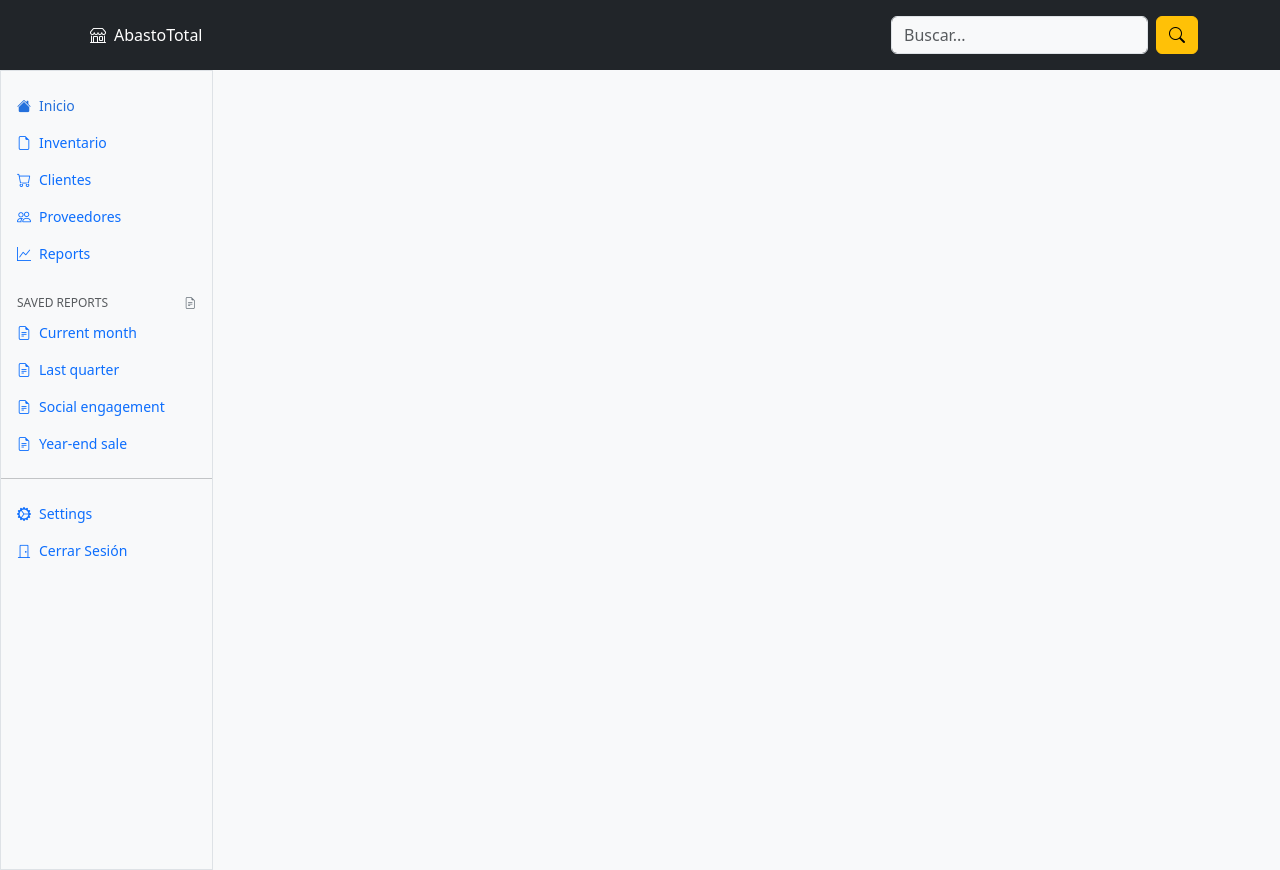
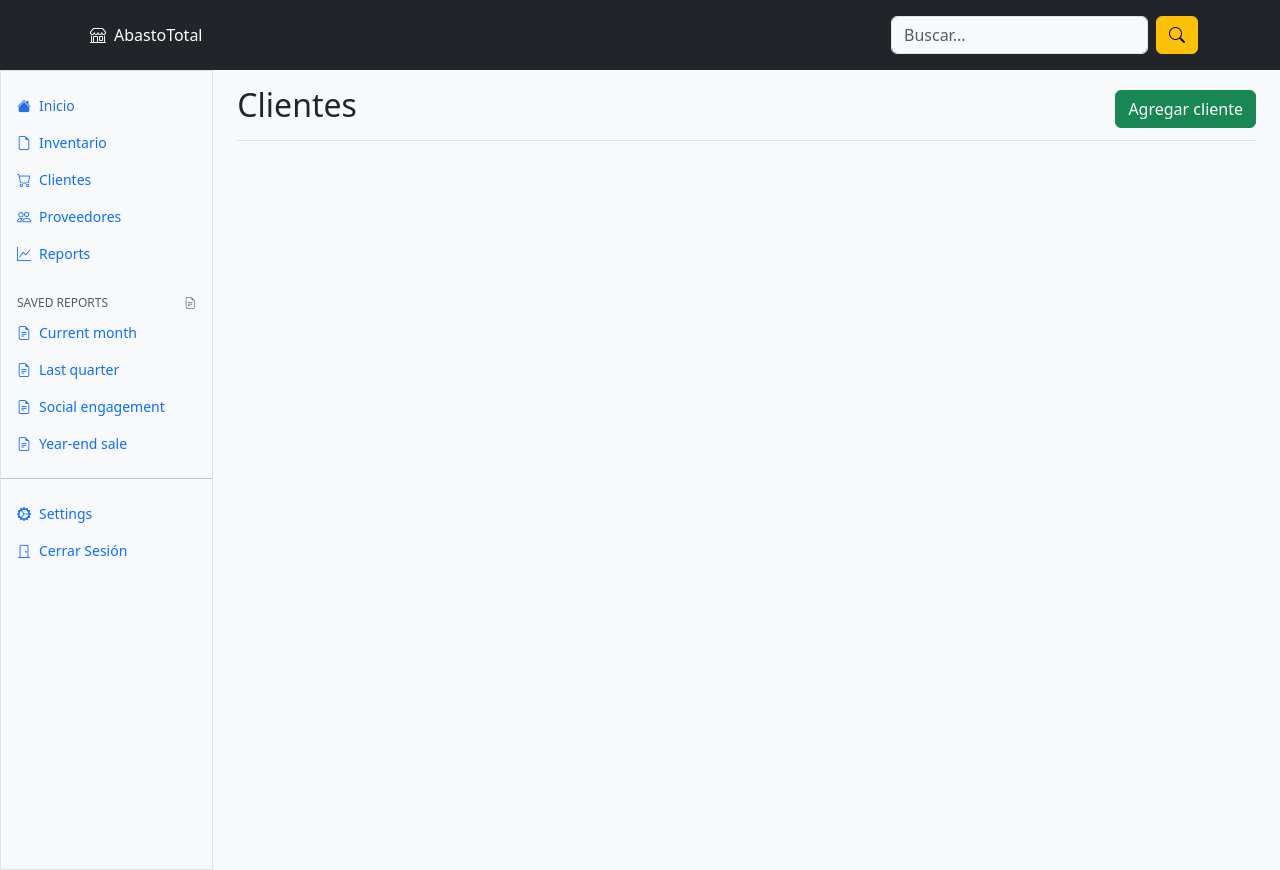
Before and after one commit to Erick-Hernandez-Ortega/AbastoTotal, an Angular app: page /customers in a window 1280 px wide. Built offline with nearby package versions, Linux system fonts and the light colour scheme.

Commit message:
Creamos nuevo componente: clientes botones

```diff
--- a/src/app/app.module.ts
+++ b/src/app/app.module.ts
@@ -21,6 +21,7 @@ import { SuppliersComponent } from './components/suppliers/suppliers.component';
 import { SuppliersButtonsComponent } from './components/suppliers/suppliers-buttons/suppliers-buttons.component';
 import { TableSuppliersComponent } from './components/table-suppliers/table-suppliers.component';
 import { CustomersComponent } from './components/customers/customers.component';
+import { CustomersButtonsComponent } from './components/customers/customers-buttons/customers-buttons.component';
 
 @NgModule({
   declarations: [
@@ -41,7 +42,8 @@ import { CustomersComponent } from './components/customers/customers.component';
     SuppliersComponent,
     SuppliersButtonsComponent,
     TableSuppliersComponent,
-    CustomersComponent
+    CustomersComponent,
+    CustomersButtonsComponent
   ],
   imports: [
     BrowserModule,
--- /dev/null
+++ b/src/app/components/customers/customers-buttons/customers-buttons.component.html
@@ -0,0 +1,20 @@
+<button type="button" class="btn btn-success" data-bs-toggle="modal" data-bs-target="#modalAddCustomer">Agregar cliente</button>
+
+<!-- Modal Add Customer -->
+<div class="modal fade" id="modalAddCustomer" tabindex="-1" aria-labelledby="Modal añadir cliente" aria-hidden="true">
+  <div class="modal-dialog">
+    <div class="modal-content">
+      <div class="modal-header">
+        <h1 class="modal-title fs-5">Agregar cliente</h1>
+        <button type="button" class="btn-close" data-bs-dismiss="modal" aria-label="Close"></button>
+      </div>
+      <div class="modal-body">
+        ...
+      </div>
+      <div class="modal-footer">
+        <button type="button" class="btn btn-outline-secondary" data-bs-dismiss="modal">Cerrar</button>
+        <button type="button" class="btn btn-success">Crear</button>
+      </div>
+    </div>
+  </div>
+</div>
--- /dev/null
+++ b/src/app/components/customers/customers-buttons/customers-buttons.component.ts
@@ -0,0 +1,14 @@
+import { Component, OnInit } from '@angular/core';
+
+@Component({
+  selector: 'app-customers-buttons',
+  templateUrl: './customers-buttons.component.html'
+})
+export class CustomersButtonsComponent implements OnInit {
+
+  constructor() { }
+
+  ngOnInit() {
+  }
+
+}
--- a/src/app/components/customers/customers.component.html
+++ b/src/app/components/customers/customers.component.html
@@ -94,7 +94,12 @@
     </div>
 
     <main class="col-md-9 ms-sm-auto col-lg-10 px-md-4 bg-light">
+      <div
+        class="d-flex justify-content-between flex-wrap flex-md-nowrap align-items-center pt-3 pb-2 mb-3 border-bottom">
+        <h2>Clientes</h2>
 
+        <app-customers-buttons></app-customers-buttons>
+      </div>
     </main>
   </div>
 </div>
```
